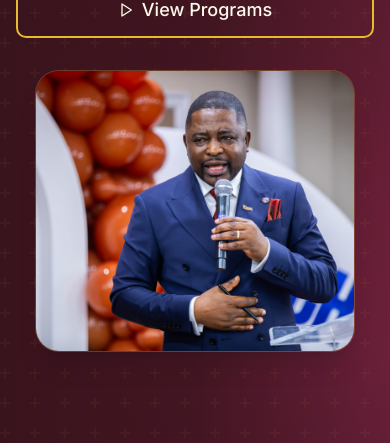
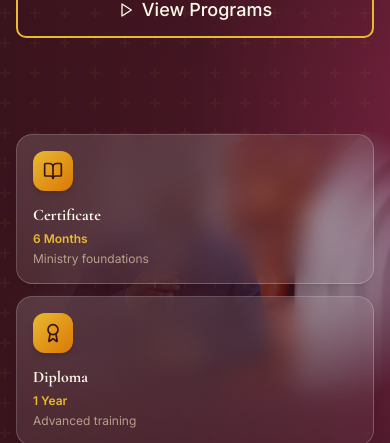
Before and after one commit to RhemaLegacyleadership/rhema-ministries, a React (Vite) app: page / in a window 390 px wide. Shown: the part 382-825 px from the top of the page. Built offline with nearby package versions, Linux system fonts and the light colour scheme; no server answers.

Commit message:
Embed mobile hero image into background.
This removes the separate mobile hero card and blends the image into the hero background to match the desktop visual treatment.

```diff
--- a/src/components/home/HeroSection.tsx
+++ b/src/components/home/HeroSection.tsx
@@ -11,6 +11,15 @@ const HeroSection = () => {
     <section className="relative min-h-[100svh] md:min-h-screen bg-gradient-hero overflow-hidden">
       {/* Hero background image for desktop */}
       <div className="absolute inset-0 overflow-hidden">
+        <img
+          src={heroImage}
+          alt="Columbus Awung speaking"
+          className="md:hidden absolute left-1/2 top-[56%] -translate-x-1/2 -translate-y-1/2 w-[125%] h-auto object-cover -scale-x-100 opacity-80"
+          style={{
+            maskImage: "radial-gradient(ellipse 90% 85% at 50% 50%, black 42%, transparent 80%)",
+            WebkitMaskImage: "radial-gradient(ellipse 90% 85% at 50% 50%, black 42%, transparent 80%)",
+          }}
+        />
         <img
           src={heroImage}
           alt="Columbus Awung speaking"
@@ -63,17 +72,6 @@ const HeroSection = () => {
               <Play className="w-5 h-5" />
               View Programs
             </Button>
-          </div>
-
-          {/* Mobile hero image */}
-          <div className="md:hidden flex justify-center mb-8">
-            <div className="w-full max-w-xs rounded-3xl overflow-hidden border border-gold-400/20 bg-white/5 backdrop-blur-sm shadow-xl">
-              <img
-                src={heroImage}
-                alt="Columbus Awung speaking"
-                className="w-full h-[280px] object-cover object-top"
-              />
-            </div>
           </div>
 
         </div>
```
